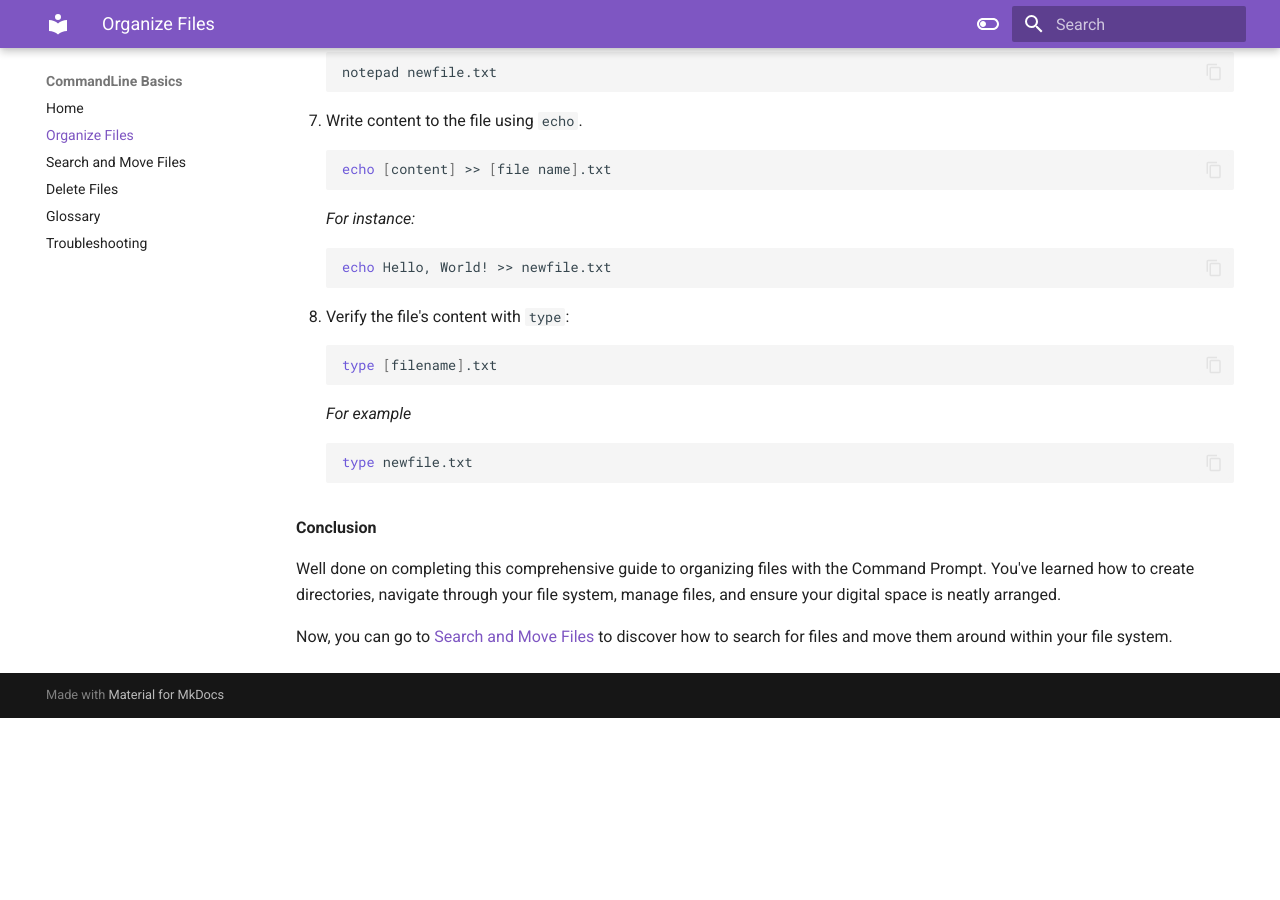
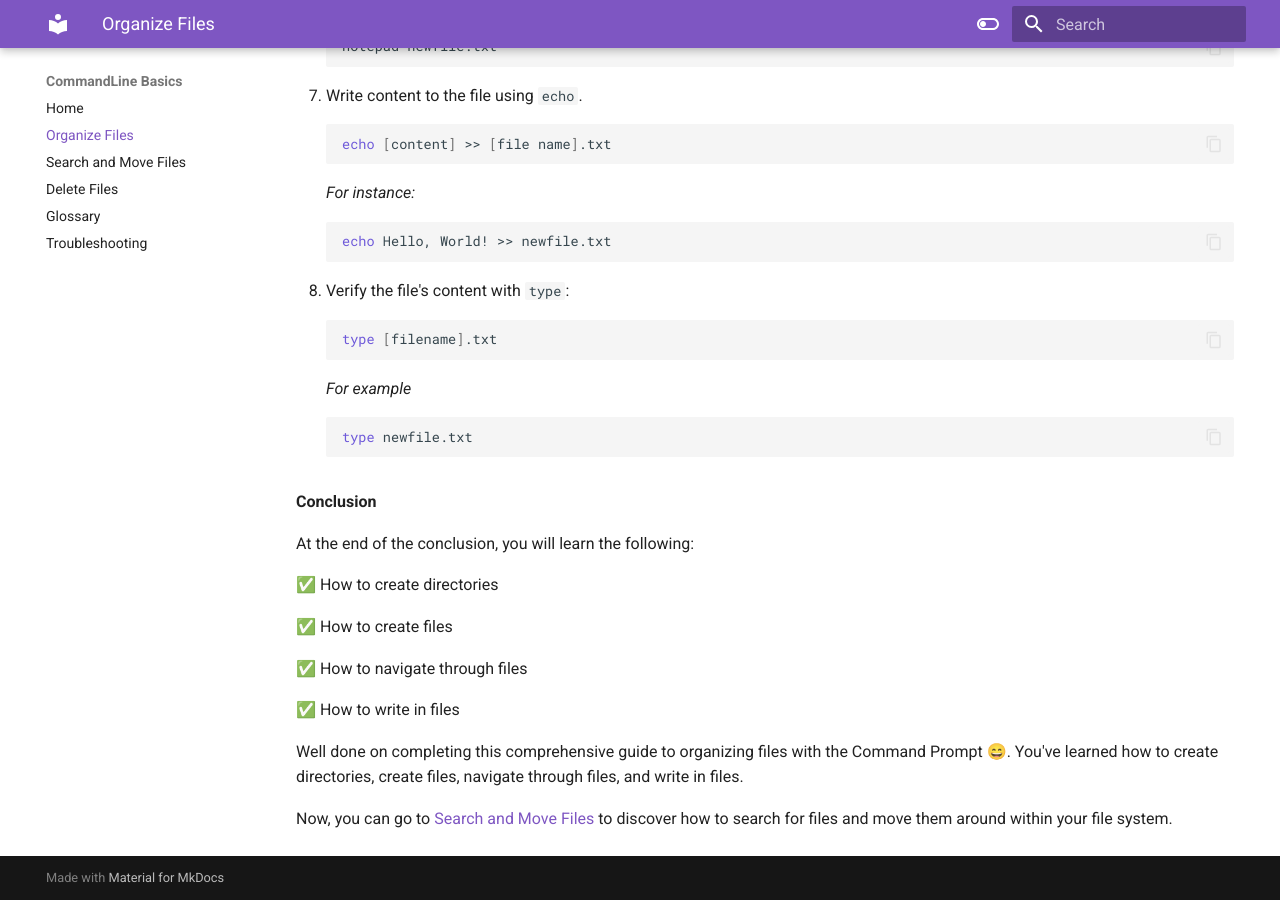
Before and after one commit to RichardLi6/UsingCommandLine, an MkDocs documentation site: the page built from docs/OrganizeFiles.md, in a window 1280 px wide and 900 px high, scrolled down 1938 px. Built offline with MkDocs 1.6.1 and Material for MkDocs 9.7.7, drawn with Linux system fonts in a browser that asks for light colours; before the commit the page ends 2656 px from its top, so only the background shows below that; some of the changed text lies outside the part shown.

````diff
--- a/docs/OrganizeFiles.md
+++ b/docs/OrganizeFiles.md
@@ -1,16 +1,9 @@
 # Organize Files
 
-<!-- !!! info
-    These instructions are intended for windows users.
+<b> Overview </b>
 
-    These commands do may not work on external cloud drives (i.e., Google Drive, oneDrive, etc.). -->
-
-<b> Overview</b>
-
-This guide is designed to teach you basic file organization skills using Windows command Prompt.
-You'll learn how to efficiently create, navigate, and manage directories and files. By mastering these
-command-line operations, you'll unlock a new level of proficiency, allowing you to
-streamline your workflows and keep your digital workspace organized and accessible.
+In this section you will explore how to do basic file organization skills using Windows command Prompt.
+You'll learn how to efficiently create, navigate, and manage directories and files.
 
 !!! tip
     Maintain a structured folder hierarchy for better organization and ease of access.
@@ -117,12 +110,20 @@ streamline your workflows and keep your digital workspace organized and accessib
     ```
 
 
+<b>Conclusion</b>
 
 
-<b>Conclusion</b>
+At the end of the conclusion, you will learn the following:
+
+✅ How to create directories
+
+✅ How to create files
+
+✅ How to navigate through files
+
+✅ How to write in files
 
 Well done on completing this comprehensive guide to organizing files with the
-Command Prompt. You've learned how to create directories, navigate through your
-file system, manage files, and ensure your digital space is neatly arranged.
+Command Prompt 😄. You've learned how to create directories, create files, navigate through files, and write in files.
 
 Now, you can go to [Search and Move Files](SearchMove.md) to discover how to search for files and move them around within your file system.
````
Also changed, not shown: docs/DeletingFiles.md (+1 -1 lines).
